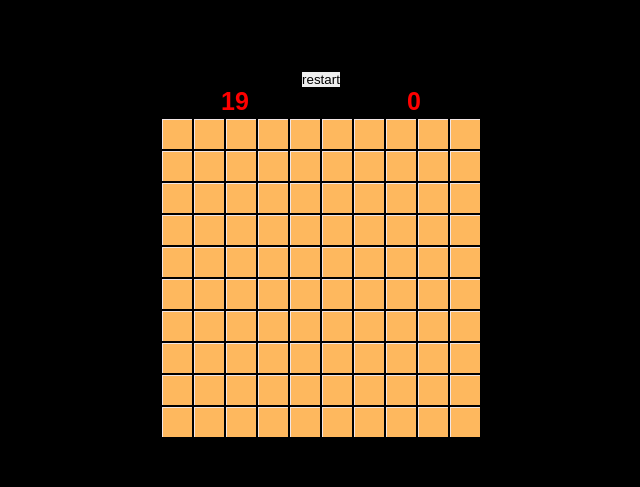
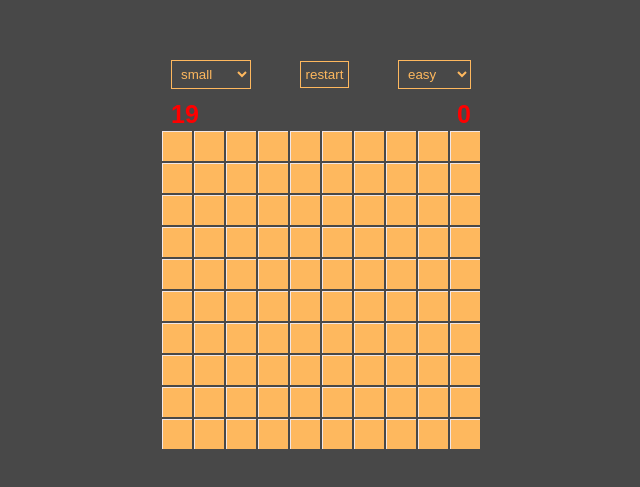
Before and after one commit to nelsonoftrafalgar/sapper, a website built with webpack: page src/index.html in a window 1280 px wide. Shown: the part 145-632 px from the top of the page, without its empty margins (319-959 px from the left). Built offline with nearby package versions, Linux system fonts and the light colour scheme.

Commit message:
add settings and styling

```diff
--- a/src/components/GameObserver.ts
+++ b/src/components/GameObserver.ts
@@ -13,7 +13,6 @@ class GameObserver {
 
   mutationCallback = (mutations: MutationRecord[]) => {
     for (const mutation of mutations) {
-      // @ts-ignore
       const {type, target: {localName}, addedNodes, removedNodes} = mutation
       if (type === 'childList') {
         if (localName === 'button') {
--- a/src/components/GameStatus.ts
+++ b/src/components/GameStatus.ts
@@ -1,5 +1,4 @@
 import { bombIcon, failIcon, winIcon } from '../assets/icons'
-import { handleLeftClick, handleRightClick } from '../helpers/handleClick'
 
 // tslint:disable: no-inner-html
 import { encodeIcon } from '../helpers/encodeIcon'
--- /dev/null
+++ b/src/components/Settings.ts
@@ -0,0 +1,48 @@
+import ArmedBoard from './ArmedBoard'
+import Game from './Game'
+import GameObserver from './GameObserver'
+import RawBoard from './RawBoard'
+import { destroyBoard } from '../helpers/destroyBoard'
+
+class Settings {
+  boardSize: number = 10
+  level: number = 0.3
+
+  handleSetSize = (e) => {
+    const {value} = e.target
+    this.boardSize = +value
+    this.initializeNewGame(false)()
+  }
+
+  handleSetLevel = (e) => {
+    const {value} = e.target
+    this.level = +value
+    this.initializeNewGame(false)()
+  }
+
+  initializeNewGame = (isInitialLoad: boolean) => () => {
+    const root = document.querySelector('.root')
+    const table = document.createElement('table')
+    if (!isInitialLoad) {
+      destroyBoard(root)
+    }
+    const {rawBoard} = new RawBoard(this.boardSize, this.level)
+    const {armedBoard} = new ArmedBoard(rawBoard)
+    const game = new Game()
+
+    armedBoard.forEach(game.createGame(table))
+
+    root.appendChild(table)
+
+    const {gameObserver} = new GameObserver(game.bombsCount)
+
+    const observerOptions = {
+      childList: true,
+      subtree: true
+    }
+
+    gameObserver.observe(root, observerOptions)
+  }
+}
+
+export default Settings
--- a/src/index.html
+++ b/src/index.html
@@ -8,7 +8,19 @@
 </head>
 <body>
   <div class="root">
-    <button class='restart'>restart</button>
+    <div class="settings">
+      <select class='size' autocomplete='off'>
+        <option value="10">small</option>
+        <option value="15">medium</option>
+        <option value="20">large</option>
+      </select>
+      <button class='restart'>restart</button>
+      <select class='level' autocomplete='off'>
+        <option value="0.4">easy</option>
+        <option value="0.3">normal</option>
+        <option value="0.2">hard</option>
+      </select>
+    </div>
     <div class="status">
       <p class='bomb-counter'></p>
       <p class='game-result'></p>
--- a/src/index.ts
+++ b/src/index.ts
@@ -1,40 +1,14 @@
 import './style.css'
 
-import ArmedBoard from './components/ArmedBoard'
-import Game from './components/Game'
-import GameObserver from './components/GameObserver'
-import RawBoard from './components/RawBoard'
-import { destroyBoard } from './helpers/destroyBoard'
+import Settings from './components/Settings'
 
 const restart = document.querySelector('.restart')
+const sizeSelect = document.querySelector('.size')
+const levelSelect = document.querySelector('.level')
 
-const BOARD_SIZE = 10 // 20 - large, 15 - medium, 10 - small
-const LEVEL = 0.3 // 0.4 - easy, 0.3 - normal, 0.2 - hard
+const {handleSetLevel, handleSetSize, initializeNewGame} = new Settings()
 
-const initializeNewGame = (isInitialLoad: boolean) => () => {
-  const root = document.querySelector('.root')
-  const table = document.createElement('table')
-  if (!isInitialLoad) {
-    destroyBoard(root)
-  }
-  const {rawBoard} = new RawBoard(BOARD_SIZE, LEVEL)
-  const {armedBoard} = new ArmedBoard(rawBoard)
-  const game = new Game()
-
-  armedBoard.forEach(game.createGame(table))
-
-  root.appendChild(table)
-
-  const {gameObserver} = new GameObserver(game.bombsCount)
-
-  const observerOptions = {
-    childList: true,
-    subtree: true
-  }
-
-  gameObserver.observe(root, observerOptions)
-}
-
+sizeSelect.addEventListener('change', handleSetSize)
+levelSelect.addEventListener('change', handleSetLevel)
 restart.addEventListener('click', initializeNewGame(false))
-
 document.addEventListener('DOMContentLoaded', initializeNewGame(true))
--- a/src/style.css
+++ b/src/style.css
@@ -11,7 +11,7 @@
   display: flex;
   align-items: center;
   justify-content: center;
-  background: #000;
+  background: #484848;
   flex-direction: column;
 }
 
@@ -39,12 +39,16 @@
   background: #feb85e;
 }
 
-.status {
-  width: 200px;
+.status, .settings {
+  width: 300px;
   height: 30px;
   display: flex;
   justify-content: space-between;
   align-items: center;
+}
+
+.settings {
+  margin-bottom: 10px;
 }
 
 .bomb-counter, .time-counter {
@@ -58,3 +62,20 @@
   color: yellow;
   font-size: 33px;
 }
+
+.restart, .size, .level {
+  font-family: sans-serif;
+  border: 1px solid #feb85e;;
+  color: #feb85e;
+  background: transparent;
+  padding: 5px;
+  cursor: pointer;
+}
+
+.size, .level {
+  -moz-appearance: none;
+}
+
+.size option, .level option {
+  color: #000;
+}
```
